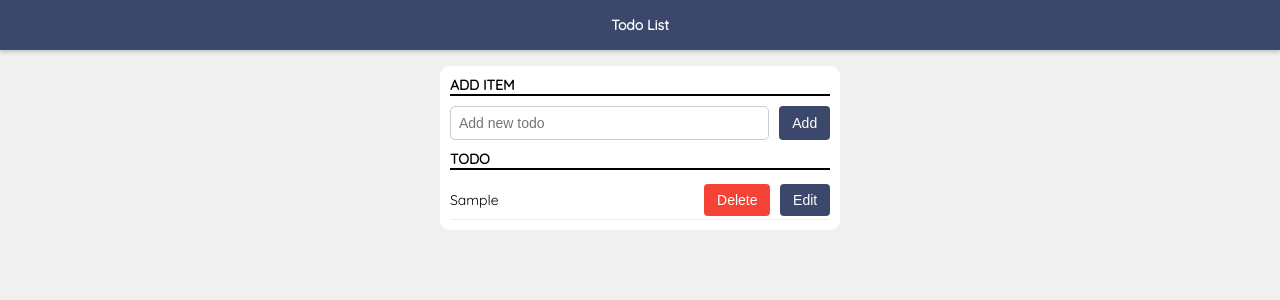
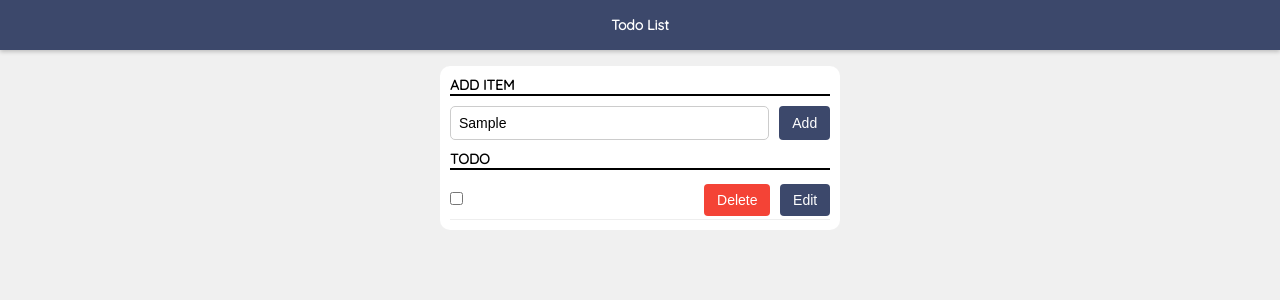
Before and after one commit to dogukanarslan/todo-list-vue, a Vue app: page / in a window 1280 px wide. Both pictures are taken after typing "Sample" into the empty fields and a click on the button "Add". Shown: the top 300 px of the page. Built offline with nearby package versions, Linux system fonts and the light colour scheme.

Commit message:
Complete todo with checkbox

```diff
--- a/src/components/Input.vue
+++ b/src/components/Input.vue
@@ -3,14 +3,14 @@
     class="input"
     :placeholder="placeholder"
     :value="value"
-    @input="$emit('changeTodo', $event.target.value)"
+    @change="$emit('change', $event.target.value)"
   />
 </template>
 
 <script>
 export default {
   props: ["value", "placeholder"],
-  emits: ["changeTodo"]
+  emits: ["change"]
 }
 </script>
 
--- a/src/components/Todo.vue
+++ b/src/components/Todo.vue
@@ -1,11 +1,15 @@
 <template>
-  <li class="todo-list__todo" @click="$emit('toggleComplete', todo)">
-    <Input
-      @change-todo="(data) => (editText = data)"
-      v-if="isEditMode"
-      :value="todo.label"
-      placeholder="Add new todo"
-    />
+  <li class="todo-list__todo">
+    <div>
+      <input
+        type="checkbox"
+        :checked="todo.completed"
+        @change="$emit('toggleComplete', todo)"
+      />
+    </div>
+    <div class="todo-list__edit-input" v-if="isEditMode">
+      <Input @change="(val) => (editText = val)" :value="todo.label" />
+    </div>
     <p v-else>
       {{ todo.label }}
     </p>
@@ -55,6 +59,14 @@ export default {
   border-bottom: 1px solid #eee;
 }
 
+.todo-list__todo * + * {
+  margin-left: 10px;
+}
+
+.todo-list__edit-input {
+  width: 100%;
+}
+
 .todo-list__todo button {
   margin-left: 10px;
 }
```
